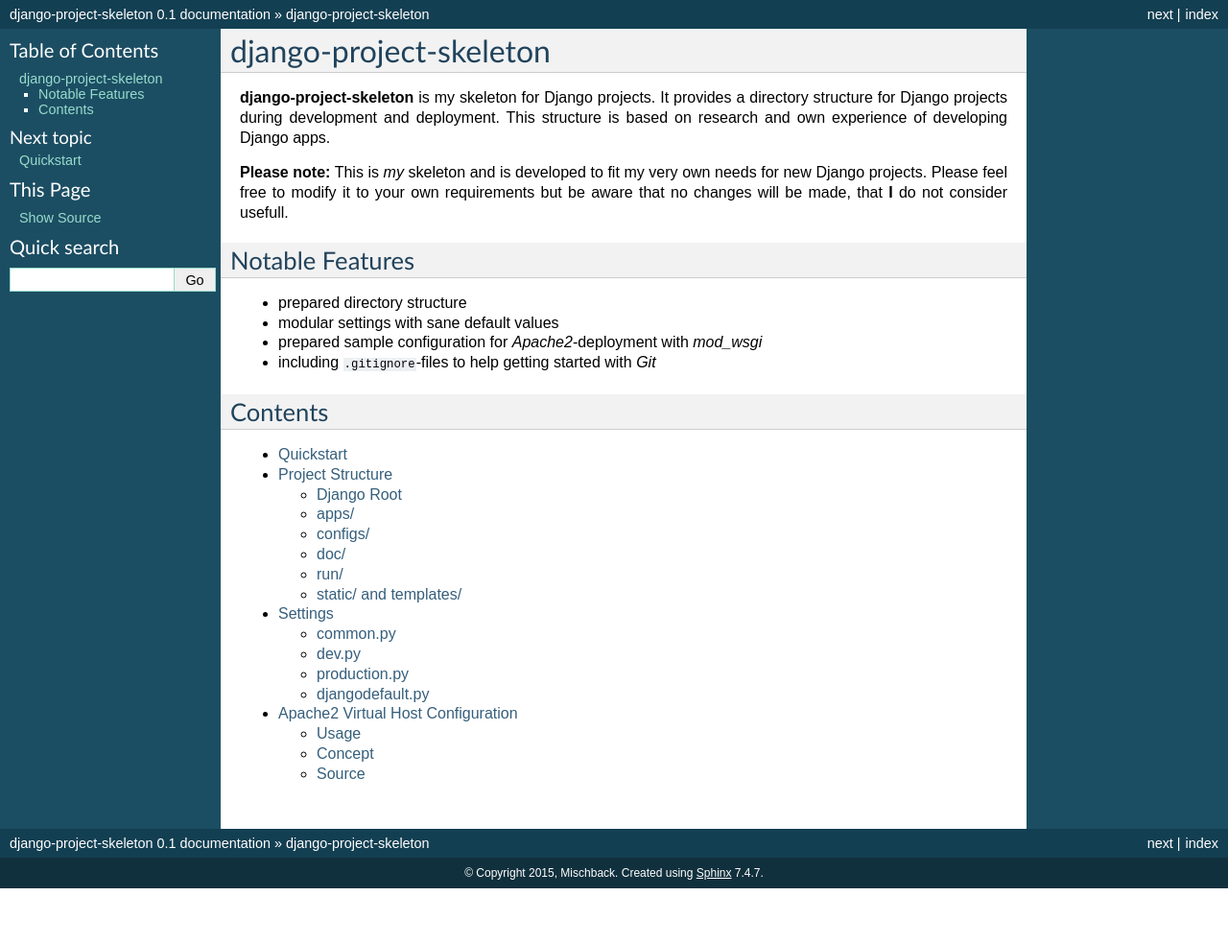
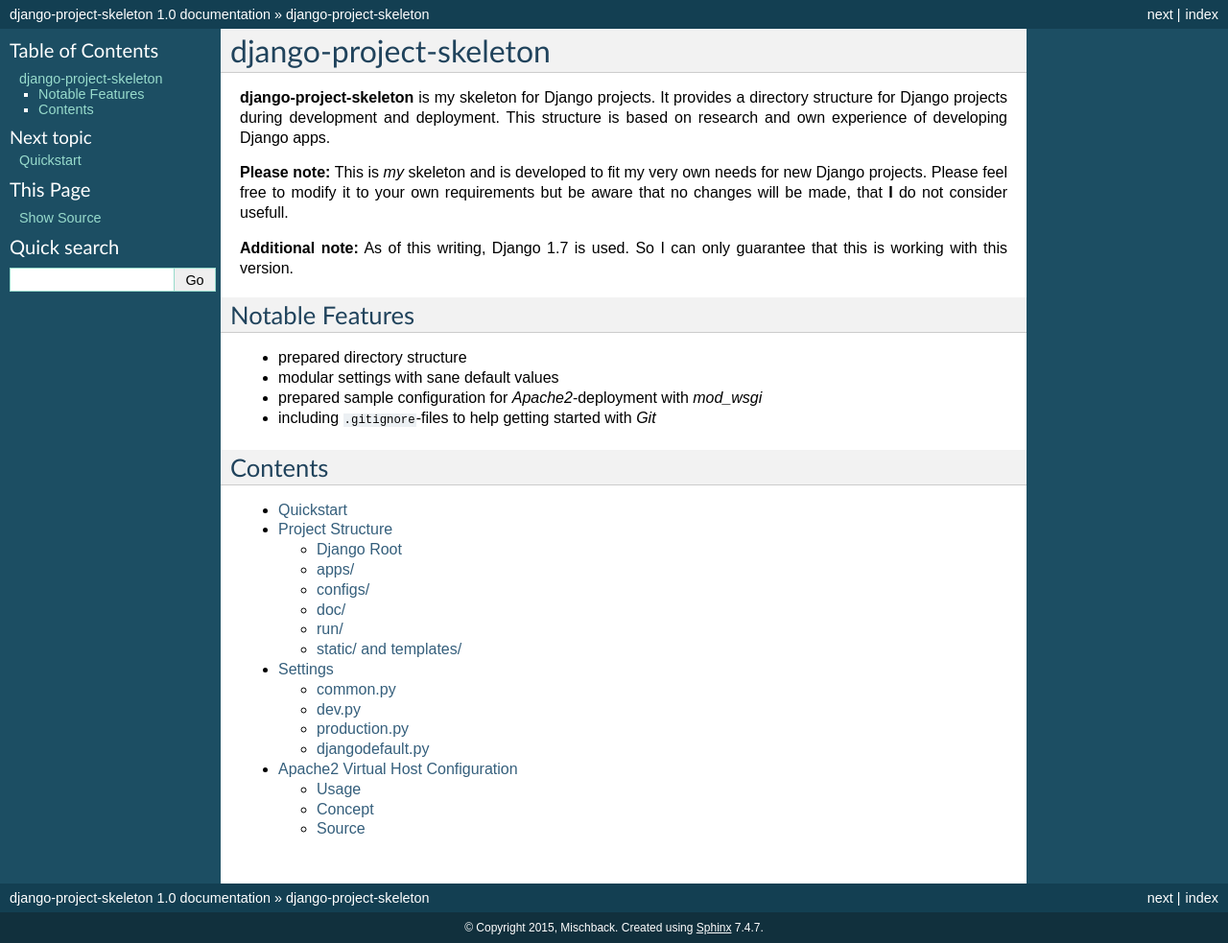
Before and after one commit to Mischback/django-project-skeleton, a Sphinx documentation site: the page built from doc/source/index.rst, in a window 1280 px wide. Shown: the whole page at 96% size. Built offline with Sphinx 7.4.7, drawn with Linux system fonts in a browser that asks for light colours; before the commit the page ends 926 px from its top, so only the background shows below that.

```diff
--- a/doc/source/conf.py
+++ b/doc/source/conf.py
@@ -56,9 +56,9 @@ copyright = u'2015, Mischback'
 # built documents.
 #
 # The short X.Y version.
-version = '0.1'
+version = '1.0'
 # The full version, including alpha/beta/rc tags.
-release = '0.1'
+release = '1.0'
 
 # The language for content autogenerated by Sphinx. Refer to documentation
 # for a list of supported languages.
--- a/doc/source/index.rst
+++ b/doc/source/index.rst
@@ -14,6 +14,9 @@ structure is based on research and own experience of developing Django apps.
 needs for new Django projects. Please feel free to modify it to your own
 requirements but be aware that no changes will be made, that **I** do not
 consider usefull.
+
+**Additional note:** As of this writing, Django 1.7 is used. So I can only
+guarantee that this is working with this version.
 
 Notable Features
 ----------------
```
